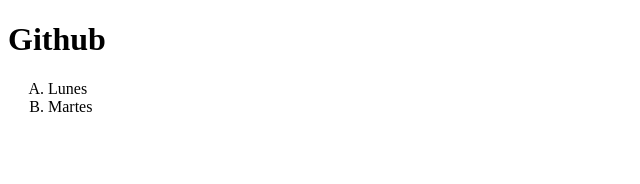
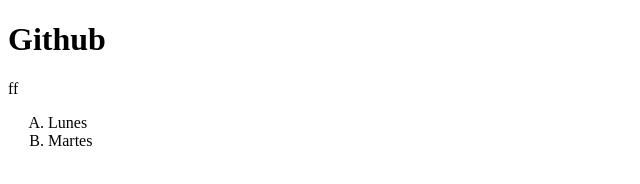
Before and after one commit to JPCet30/01, a plain HTML site: page index.html in a window 1280 px wide. Shown: the whole page, without its empty margins (0-640 px from the left). Drawn offline with Linux system fonts and the light colour scheme.

Commit message:
avance TP

```diff
--- a/index.html
+++ b/index.html
@@ -8,7 +8,7 @@
 </head>
 <body>
     <h1>Github</h1>
-
+ff
 <ol type="A">
     <li>Lunes</li>
     <li>Martes</li>
```
